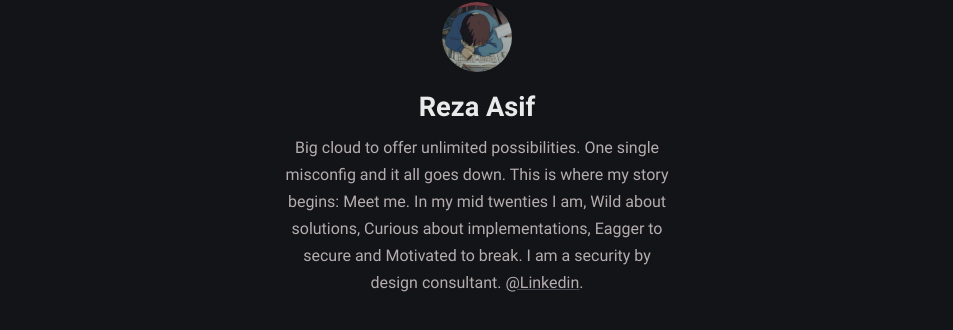
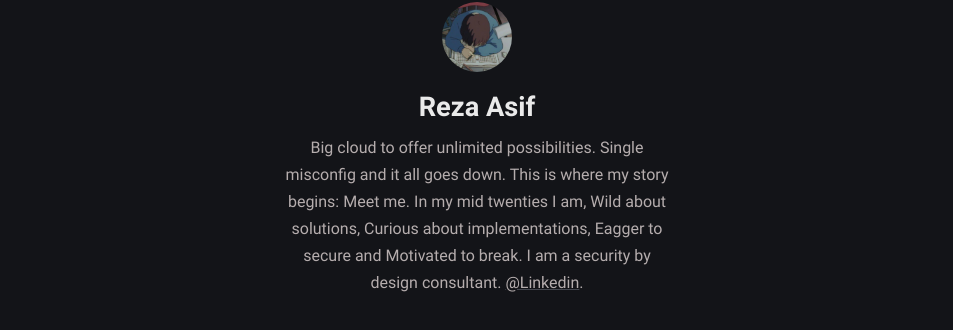
Before and after one commit to securebitAsif/fabulous-jupiter-8f84d, a Jekyll site: the page built from index.md, in a window 1280 px wide. Shown: the part 166-496 px from the top of the page, without its empty margins (163-1116 px from the left). Built offline with Jekyll 4.4.1, drawn with Linux system fonts in a browser that asks for light colours.

Commit message:
_config.yml: changed

```diff
--- a/_config.yml
+++ b/_config.yml
@@ -12,7 +12,7 @@ author:
   name: Reza Asif
   bio: >-
    Big cloud to offer unlimited possibilities.
-   One single misconfig and it all goes down.
+   Single misconfig and it all goes down.
 
    This is where my story begins:
    Meet me. In my mid twenties I am, Wild about solutions,
```
